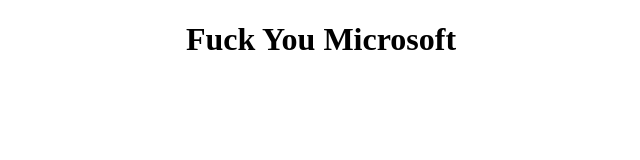
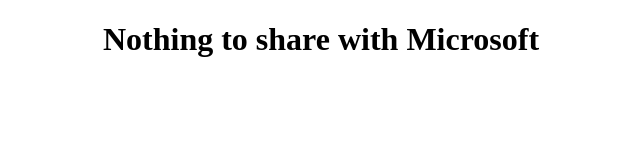
Before and after one commit to paschualetto/paschualetto.github.io, a plain HTML site: page index.html in a window 1280 px wide. Shown: the whole page, without its empty margins (319-959 px from the left). Drawn offline with Linux system fonts and the light colour scheme.

Commit message:
Updating the message

```diff
--- a/index.html
+++ b/index.html
@@ -9,13 +9,13 @@
     <meta name="description" content="">
     <meta name="author" content="paschualetto">
 
-    <title>Fuck You Microsoft</title>
+    <title>Microsoft is not Open Source</title>
 </head>
 
 <body>
 
     <center>
-        <h1>Fuck You Microsoft</h1>
+        <h1>Nothing to share with Microsoft</h1>
     </center>
 
 </body>
```
